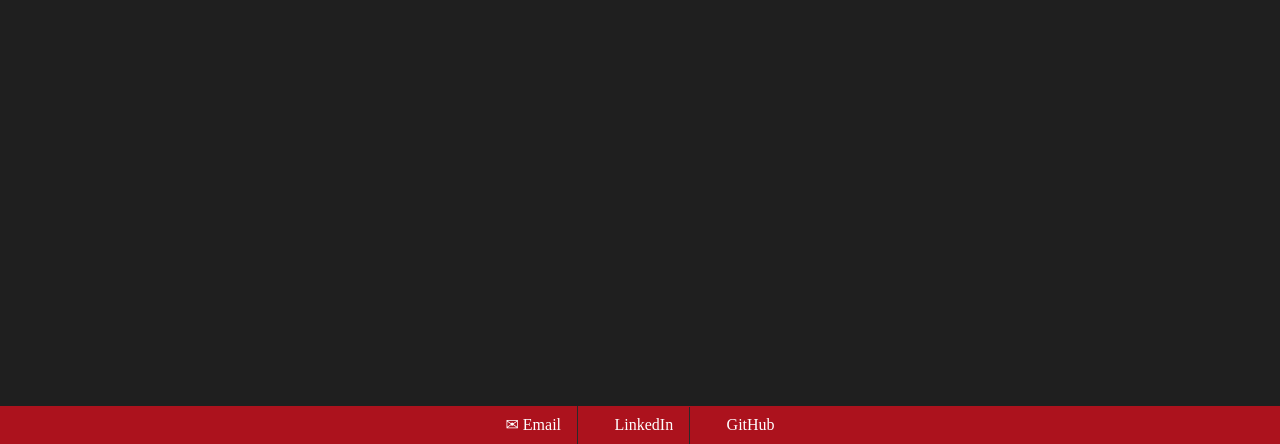
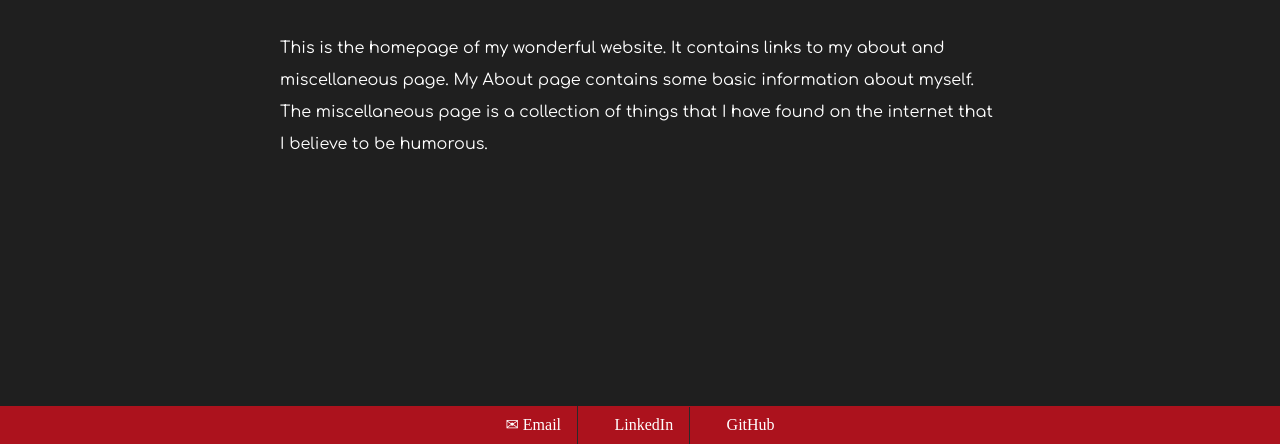
Before and after one commit to X-Trust/SinglePage-WebPage, a plain HTML site: page index.html in a window 1280 px wide. Shown: the part 356-800 px from the top of the page. Drawn offline with nearby package versions, Linux system fonts and the light colour scheme; the site is published under a folder, as on GitHub Pages, so addresses that start at the root find nothing; a web font is replaced by a local one.

Commit message:
Update index.html

```diff
--- a/index.html
+++ b/index.html
@@ -19,7 +19,7 @@
 
     <!-- load jQyery -->
     <script src="//ajax.googleapis.com/ajax/libs/jquery/2.1.1/jquery.min.js"></script>
-    <script type="text/javascript" src="/js/singlePage.js"></script>
+    <script type="text/javascript" src="js/singlePage.js"></script>
   </head>
 
   <body>
```
